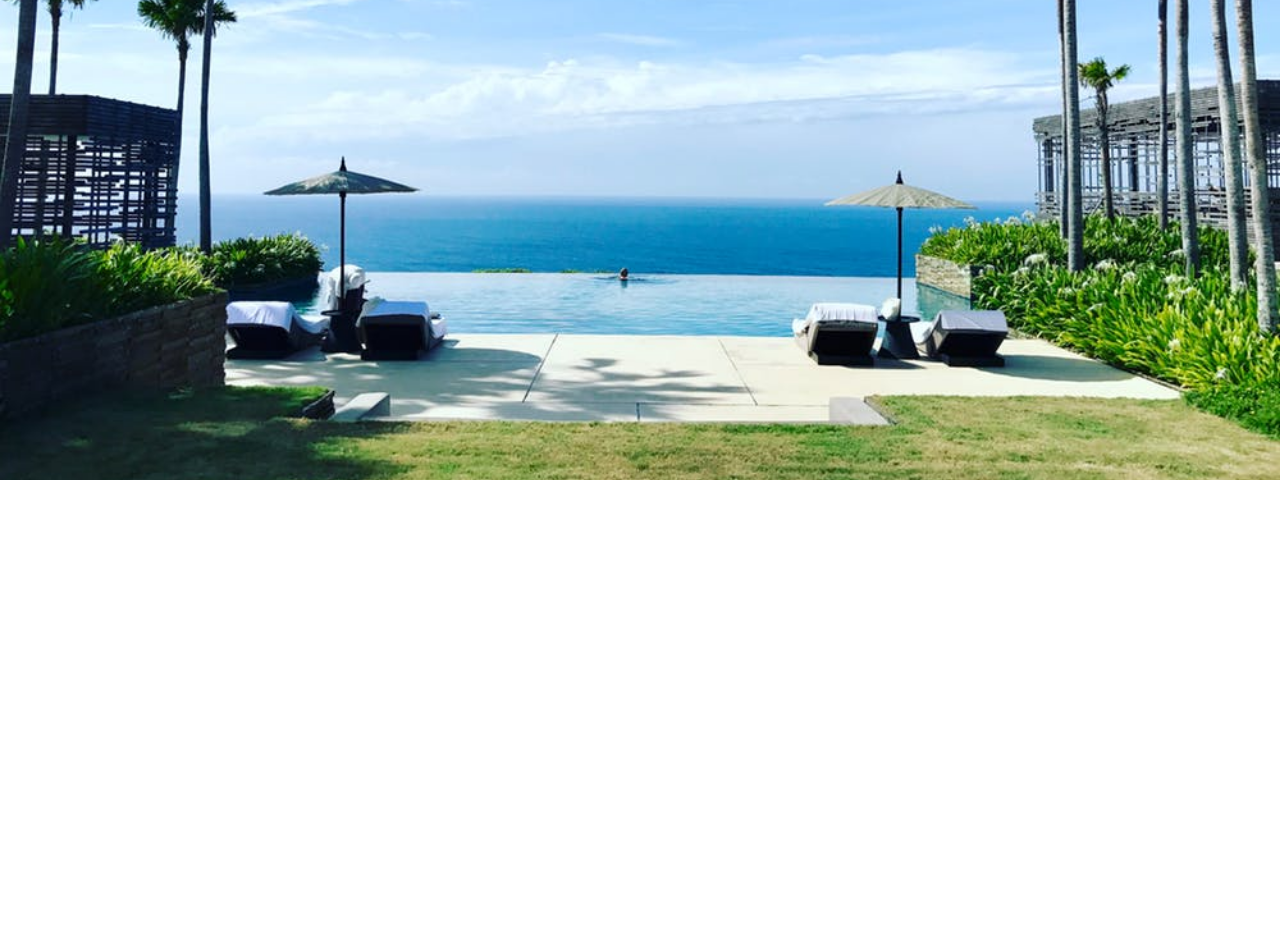
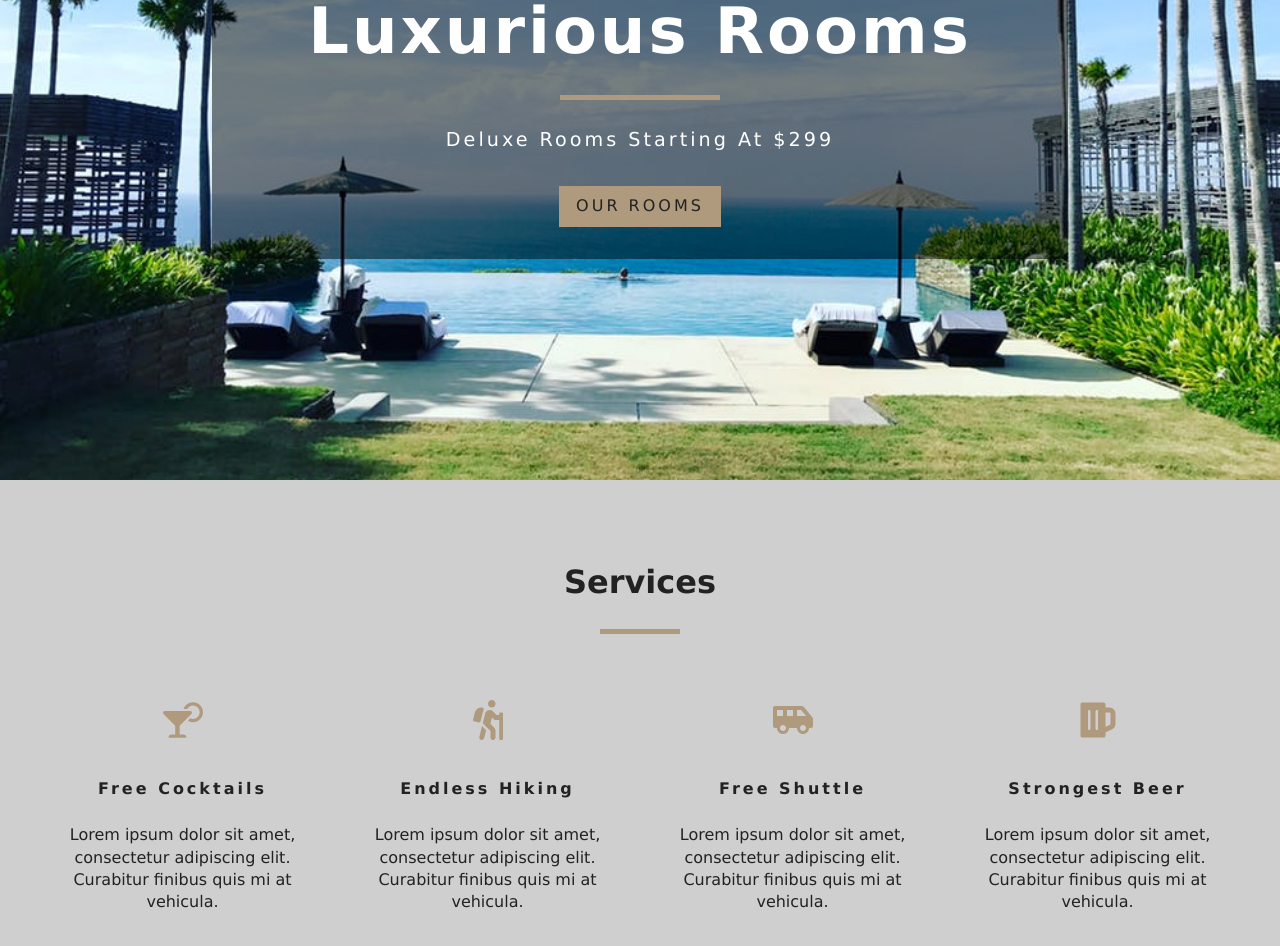
Before and after one commit to DevShahidul/resort, a React (Create React App) app: page / in a window 1280 px wide. Shown: the part 320-1266 px from the top of the page. Before the commit the page ends 800 px from the top, so only its background shows below. Built offline with nearby package versions, Linux system fonts and the light colour scheme.

Commit message:
Added home services section

```diff
--- a/src/App.css
+++ b/src/App.css
@@ -252,6 +252,7 @@
 }
 .services h6 {
   letter-spacing: var(--mainSpacing);
+  text-transform: capitalize;
 }
 .services p {
   width: 80%;
--- /dev/null
+++ b/src/components/Banner.js
@@ -0,0 +1,12 @@
+import React from 'react'
+
+export const Banner = ({children, title, subtitle}) => {
+    return (
+        <div className="banner">
+            <h1>{title}</h1>
+            <div></div>
+            <p>{subtitle}</p>
+            {children}
+        </div>
+    )
+}
--- /dev/null
+++ b/src/components/Services.js
@@ -0,0 +1,51 @@
+import React, { Component } from 'react'
+import {Title} from './Title';
+import {FaCocktail, FaHiking, FaShuttleVan, FaBeer} from 'react-icons/fa';
+
+export default class Services extends Component {
+    state ={
+        services:[
+            {
+                icon: <FaCocktail />,
+                title: 'Free Cocktails',
+                info: 'Lorem ipsum dolor sit amet, consectetur adipiscing elit. Curabitur finibus quis mi at vehicula.'
+            },
+            {
+                icon: <FaHiking />,
+                title: 'Endless Hiking',
+                info: 'Lorem ipsum dolor sit amet, consectetur adipiscing elit. Curabitur finibus quis mi at vehicula.'
+            },
+            {
+                icon: <FaShuttleVan />,
+                title: 'Free Shuttle',
+                info: 'Lorem ipsum dolor sit amet, consectetur adipiscing elit. Curabitur finibus quis mi at vehicula.'
+            },
+            {
+                icon: <FaBeer />,
+                title: 'Strongest Beer',
+                info: 'Lorem ipsum dolor sit amet, consectetur adipiscing elit. Curabitur finibus quis mi at vehicula.'
+            }
+        ]
+    }
+    render() {
+        return (
+            <>
+                <div className="services">
+                    <Title title="Services" />
+                    <div className="services-center">
+                        {this.state.services.map((item, index) => {
+                            const {title, info, icon} = item;
+                            return(
+                                <article className="service" key={index}>
+                                    <span>{icon}</span>
+                                    <h6>{title}</h6>
+                                    <p>{info}</p>
+                                </article>
+                            )
+                        })}
+                    </div>
+                </div>
+            </>
+        )
+    }
+}
--- /dev/null
+++ b/src/components/Title.js
@@ -0,0 +1,10 @@
+import React from 'react'
+
+export const Title = ({title}) => {
+    return (
+        <div className="section-title">
+            <h2>{title}</h2>
+            <div />
+        </div>
+    )
+}
--- a/src/pages/Error.js
+++ b/src/pages/Error.js
@@ -1,10 +1,16 @@
 import React from 'react';
 import {Hero} from '../components/Hero';
+import {Banner} from '../components/Banner';
+import { Link } from 'react-router-dom';
 
 export const Error = () => {
     return (
         <>
-            <Hero></Hero>
+            <Hero>
+                <Banner title="404" subtitle="Page not found">
+                    <Link to="/" className="btn-primary">Return Home</Link>
+                </Banner>
+            </Hero>
         </>
     )
 }
--- a/src/pages/Home.js
+++ b/src/pages/Home.js
@@ -1,10 +1,18 @@
 import React from 'react'
 import {Hero} from '../components/Hero';
+import {Banner} from '../components/Banner';
+import { Link } from 'react-router-dom';
+import Services from '../components/Services'
 
 export const Home = () => {
     return (
         <>
-            <Hero></Hero>
+            <Hero>
+                <Banner title="Luxurious Rooms" subtitle="Deluxe Rooms Starting At $299">
+                    <Link to="/rooms" className="btn-primary">Our Rooms</Link>
+                </Banner>
+            </Hero>
+            <Services/>
         </>
     )
 }
--- a/src/pages/Rooms.js
+++ b/src/pages/Rooms.js
@@ -1,9 +1,16 @@
 import React from 'react'
 import {Hero} from '../components/Hero';
+import {Banner} from '../components/Banner';
+import { Link } from 'react-router-dom';
+
 export const Rooms = () => {
     return (
         <>
-           <Hero hero="roomsHero"></Hero>
+           <Hero hero="roomsHero">
+               <Banner title="Our rooms">
+                   <Link to="/" className="btn-primary">Return home</Link>
+               </Banner>
+           </Hero>
         </>
     )
 }
```
